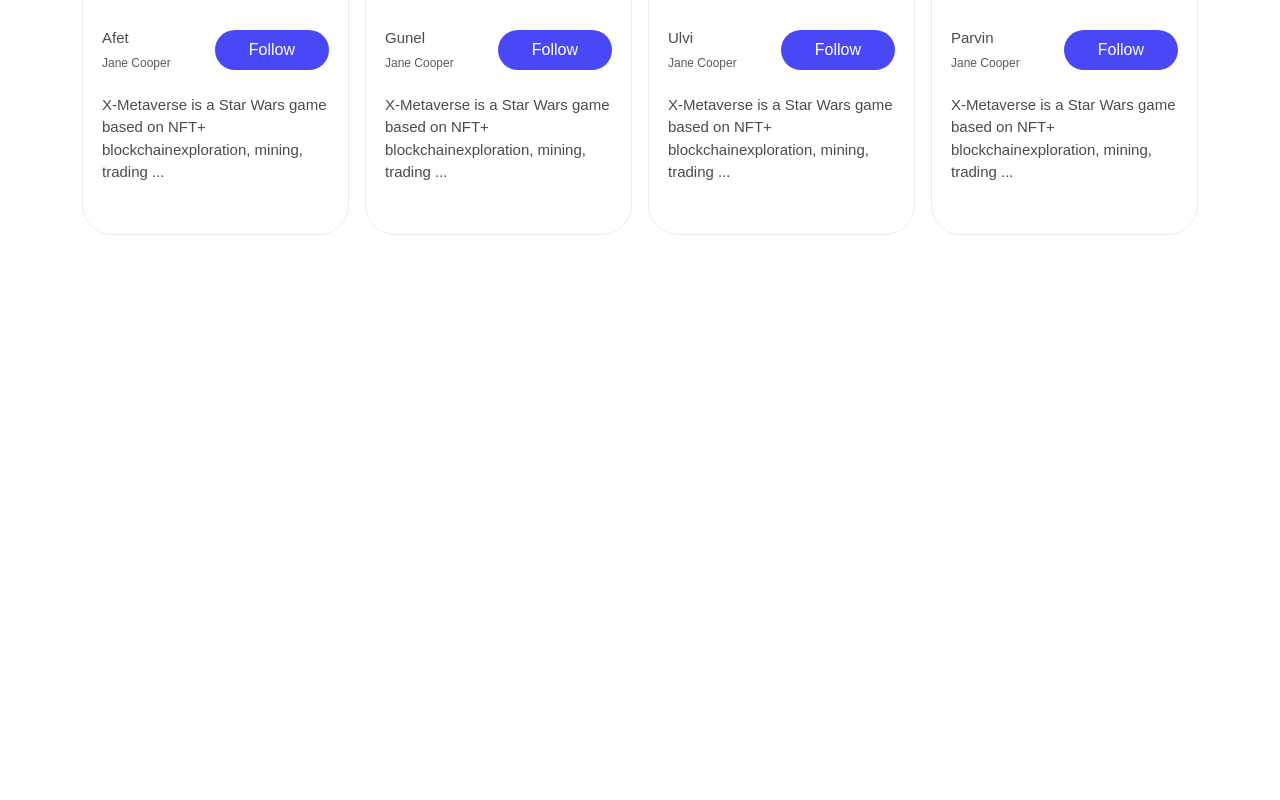
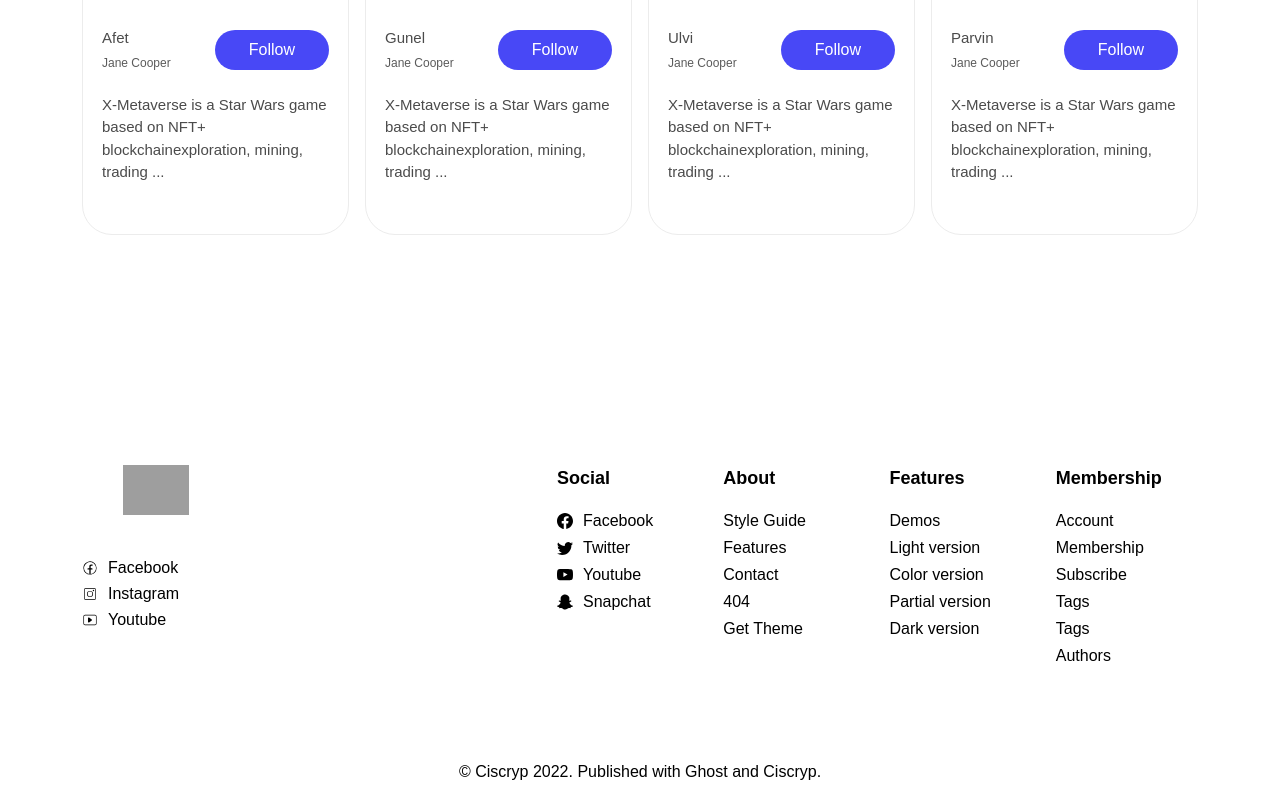
Before and after one commit to hemid000/Ciscryp_React, a React (Create React App) app in the folder ciscryp/: page / in a window 1280 px wide. Shown: the part 3853-4653 px from the top of the page. Before the commit the page ends 4188 px from the top, so only its background shows below. Built offline with nearby package versions, Linux system fonts and the light colour scheme; grey boxes are pictures that could not be loaded.

Commit message:
footer is finished

```diff
--- a/ciscryp/src/Components/Home/Section4/Searching.scss
+++ b/ciscryp/src/Components/Home/Section4/Searching.scss
@@ -87,7 +87,13 @@
         &:hover {
           border: 1px solid rgb(0, 0, 0);
         }
+        @media (max-width: 400px) {
+          font-size: 13px;
+        }
       }
+    }
+    @media (max-width: 800px) {
+      display: none;
     }
   }
   .sec3_cart {
--- a/ciscryp/src/Components/Layout/Footer/Footer.jsx
+++ b/ciscryp/src/Components/Layout/Footer/Footer.jsx
@@ -1,7 +1,134 @@
 import React from "react";
+import "../Footer/Footer.scss";
+import { BsFacebook } from "react-icons/bs";
+import { BsTwitter } from "react-icons/bs";
+import { BsYoutube } from "react-icons/bs";
+import { FaSnapchatGhost } from "react-icons/fa";
+import { CiFacebook } from "react-icons/ci";
+import { CiInstagram } from "react-icons/ci";
+import { CiYoutube } from "react-icons/ci";
+const Footer = () => {
+  return (
+    <footer id="foot">
+      <div className="downside">
+        <div className="container">
+          <div className="row">
+            <div className="col-lg-5">
+              <div className="img">
+                <img
+                  src="https://chisnghiax.com/ciscryp/static/media/logo.25debea968a8cdc57717f9110ced774d.svg"
+                  alt=""
+                />
+              </div>
+              <ul>
+                <li>
+                  <CiFacebook /> Facebook
+                </li>
+                <li>
+                  <CiInstagram /> Instagram
+                </li>
+                <li>
+                  <CiYoutube /> Youtube
+                </li>
+              </ul>
+            </div>
+            <div className="col-lg-7">
+              <div className="row">
+                <div className="col-lg-3 col-6 col-sm-6">
+                  <p>Social</p>
+                  <ul>
+                    <li>
+                      <BsFacebook />
+                      <a href="#">Facebook</a>
+                    </li>
+                    <li>
+                      <BsTwitter />
+                      <a href="#">Twitter</a>
+                    </li>
+                    <li>
+                      <BsYoutube />
+                      <a href="#">Youtube</a>
+                    </li>
+                    <li>
+                      <FaSnapchatGhost />
+                      <a href="#">Snapchat</a>
+                    </li>
+                  </ul>
+                </div>
+                <div className="col-lg-3 col-6 col-sm-6">
+                  <p>About</p>
+                  <ul>
+                    <li>
+                      <a href="#">Style Guide</a>
+                    </li>
+                    <li>
+                      <a href="#">Features </a>
+                    </li>
+                    <li>
+                      <a href="#">Contact</a>
+                    </li>
+                    <li>
+                      <a href="#">404 </a>
+                    </li>
+                    <li>
+                      <a href="#">Get Theme</a>
+                    </li>
+                  </ul>
+                </div>
+                <div className="col-lg-3 col-6 col-sm-6">
+                  <p>Features</p>
+                  <ul>
+                    <li>
+                      <a href="#">Demos </a>
+                    </li>
+                    <li>
+                      <a href="#">Light version</a>
+                    </li>
+                    <li>
+                      <a href="#">Color version</a>
+                    </li>
+                    <li>
+                      <a href="#">Partial version</a>
+                    </li>
+                    <li>
+                      <a href="#">Dark version</a>
+                    </li>
+                  </ul>
+                </div>
+                <div className="col-lg-3 col-6 col-sm-6">
+                  <p>Membership</p>
+                  <ul>
+                    <li>
+                      <a href="#">Account</a>
+                    </li>
+                    <li>
+                      <a href="#">Membership</a>
+                    </li>
+                    <li>
+                      <a href="#">Subscribe</a>
+                    </li>
+                    <li>
+                      <a href="#">Tags</a>
+                    </li>
+                    <li>
+                      <a href="#">Tags</a>
+                    </li>
+                    <li>
+                      <a href="#">Authors</a>
+                    </li>
+                  </ul>
+                </div>
+              </div>
+            </div>
+          </div>
+        </div>
+      </div>
 
-const Footer = () => {
-  return <div></div>;
+      <div className="container text-center">
+        <p id="last_p">© Ciscryp 2022. Published with Ghost and Ciscryp.</p>
+      </div>
+    </footer>
+  );
 };
 
 export default Footer;
--- a/ciscryp/src/Components/Layout/Footer/Footer.scss
+++ b/ciscryp/src/Components/Layout/Footer/Footer.scss
@@ -0,0 +1,114 @@
+#foot {
+  li {
+    cursor: pointer;
+  }
+  margin-top: 230px;
+  .upside {
+    .border_x {
+      border-bottom: 1px solid rgb(207, 207, 207);
+      padding-bottom: 30px;
+    }
+    h2 {
+      font-size: 46px;
+      @media (max-width: 1000px) {
+        font-size: 37px;
+      }
+    }
+
+    .form {
+      display: flex;
+      justify-content: end;
+      input {
+        padding: 22px 90px 22px 31px;
+        border: 1px solid transparent;
+        background-color: #ececec;
+        border-radius: 31px;
+        font-size: 20px;
+        outline: none;
+
+        &::placeholder {
+          font-size: 20px;
+        }
+      }
+      #sub_btn {
+        transition: 0.2s ease-in-out;
+        border: 1px solid transparent;
+        padding: 21px 60px 21px 60px;
+        border-radius: 31px;
+        margin-left: -110px;
+        background-color: black;
+        color: white;
+        font-size: 20px;
+
+        &:hover {
+          background-color: blue;
+          color: white;
+        }
+        @media (max-width: 1200px) {
+          padding: 20px 34px 20px 41px;
+        }
+      }
+      @media (max-width: 1000px) {
+        display: flex;
+        justify-content: start;
+        margin-top: 50px;
+      }
+      @media (max-width: 525px) {
+        display: none;
+      }
+    }
+  }
+
+  .downside {
+    margin-top: 40px;
+    .img {
+      width: 100%;
+      height: 50px;
+      margin-bottom: 40px;
+      img {
+        width: 148px;
+        height: 100%;
+        object-fit: contain;
+      }
+    }
+    p {
+      font-size: 18px;
+      font-weight: bold;
+    }
+    ul {
+      display: flex;
+      flex-direction: column;
+      margin: 0px;
+      padding: 0;
+      list-style-type: none;
+
+      li {
+        display: flex;
+        align-items: center;
+        gap: 10px;
+        line-height: 26px;
+        a {
+          text-decoration: none;
+          color: black;
+          font-size: 16px;
+          transition: 0.3s ease-in-out;
+          border-bottom: 1px solid transparent;
+          &:hover {
+            border-bottom: 1px solid black;
+          }
+        }
+      }
+    }
+  }
+  p {
+    width: 70%;
+    @media (max-width: 1000px) {
+      margin-top: 20px;
+      width: 100%;
+    }
+  }
+  #last_p {
+    width: 100%;
+    margin-top: 90px;
+  }
+}
--- a/ciscryp/src/Components/Layout/Layout.scss
+++ b/ciscryp/src/Components/Layout/Layout.scss
@@ -59,4 +59,13 @@ body.dark {
       }
     }
   }
+  #foot {
+    ul {
+      li {
+        a {
+          color: white !important;
+        }
+      }
+    }
+  }
 }
--- a/ciscryp/src/Components/Layout/Navbar/Nav.scss
+++ b/ciscryp/src/Components/Layout/Navbar/Nav.scss
@@ -86,4 +86,7 @@
       cursor: pointer;
     }
   }
+  @media (max-width: 1000px) {
+    display: none;
+  }
 }
```
